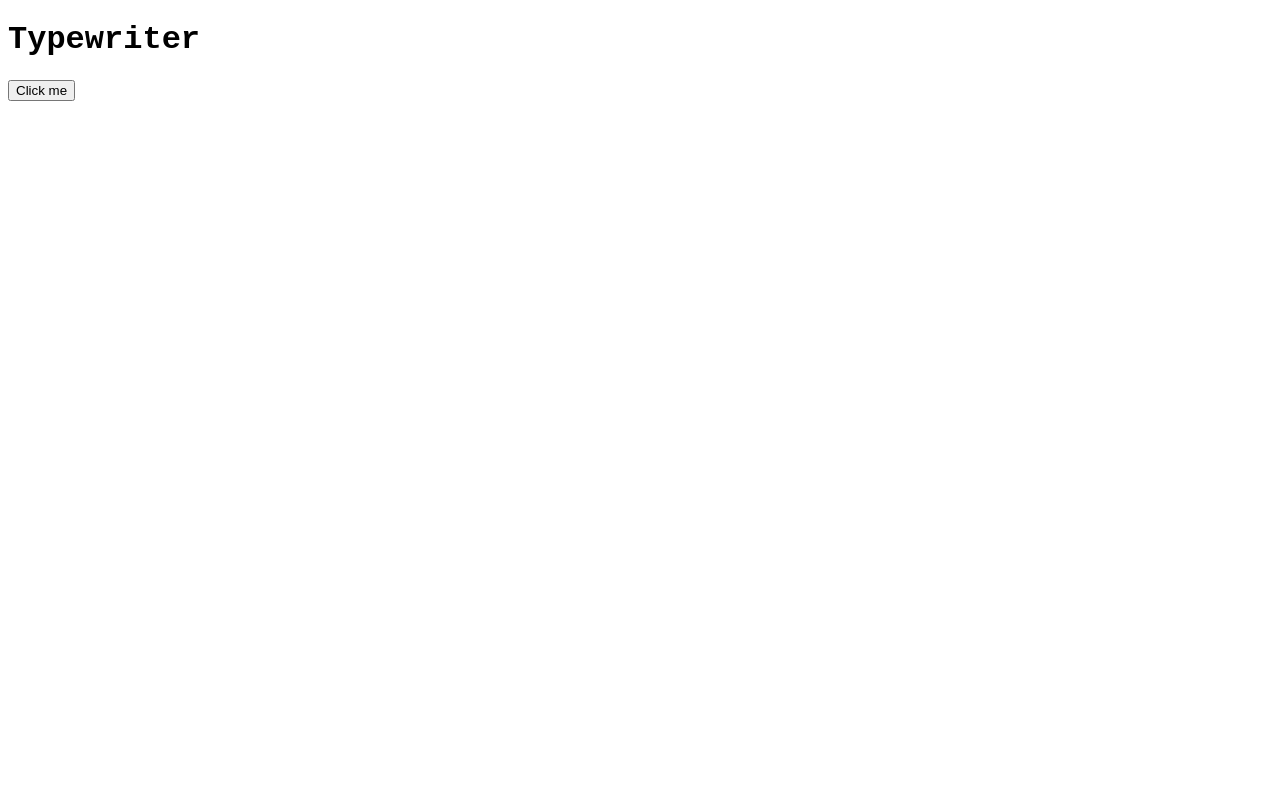
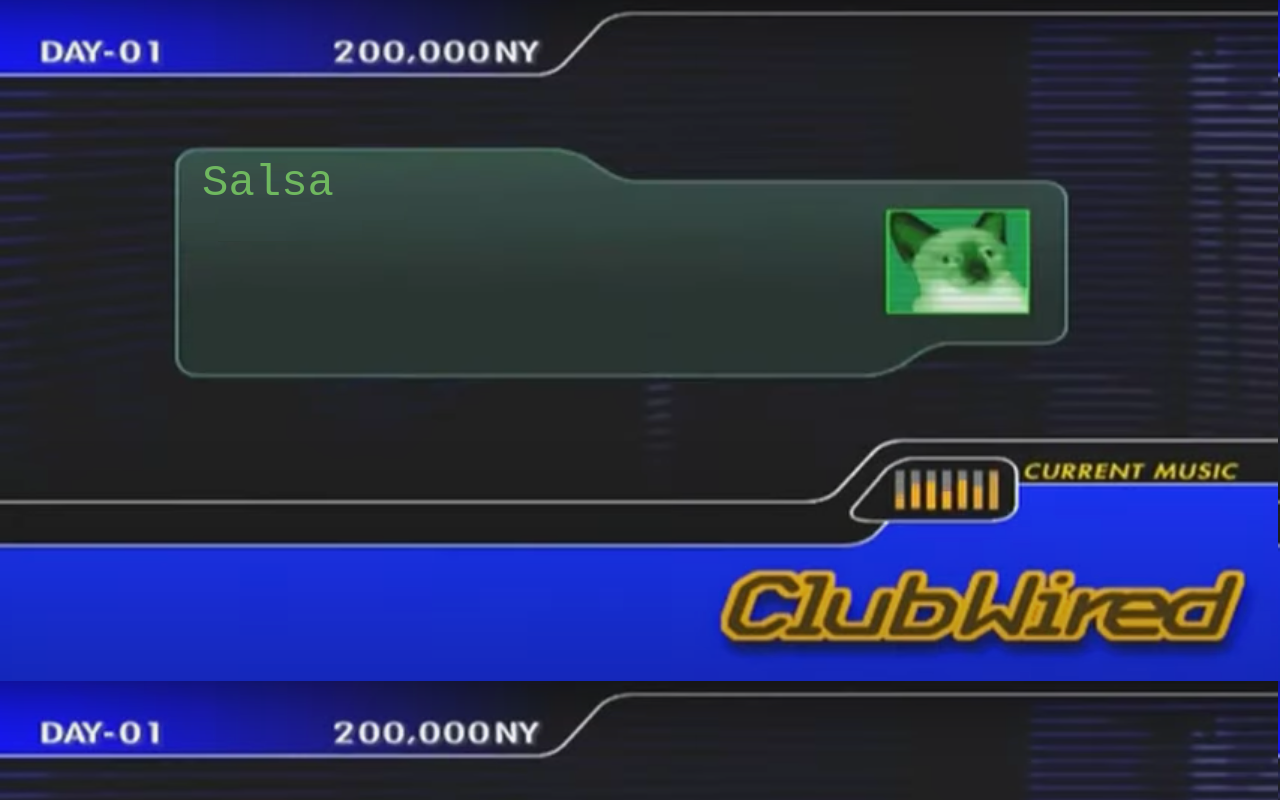
Before and after one commit to MichaelDimmitt/phantom-crash-screens, a plain HTML site: page index.html in a window 1280 px wide. Drawn offline with Linux system fonts and the light colour scheme.

Commit message:
typewriter working correctly.

```diff
--- a/index.html
+++ b/index.html
@@ -2,16 +2,22 @@
 <html>
 <body>
 
-<h1>Typewriter</h1>
-
-<button onclick="typeWriter()">Click me</button>
-
-<p class="line-1" style="width: 250px" id="demo"></p>
+<p style="
+    padding: 0;
+    position: absolute;
+    top: 114px;
+    left: 202px;
+    font-size: 275%;
+    color: #6fb85f;"
+>Salsa</p>
+<p class="line-1"
+  style="padding: 145px 213px; font-size: 181%;"
+  id="demo"></p>
 
 <script>
 var i = 0;
 var txt = `
-  . . . . . . Completed data
+  ......Completed data
   transaction with
   Supervising Bureau. Your
   data has been safely
@@ -19,6 +25,7 @@
 `
 var speed = 50;
 
+document.addEventListener('keypress', typeWriter);
 function typeWriter() {
   if (i < txt.length) {
     if(txt.charAt(i) == '\n')
@@ -28,6 +35,7 @@
     setTimeout(typeWriter, speed);
   }
 }
+
 </script>
 <style>
 /* Global */
@@ -38,10 +46,11 @@
 body{
   height: calc(100vh - 8em);
   font-family: 'Anonymous Pro', monospace;
+  background-image: url("phantom-crash-screen1.png")
 }
 .line-1{
+    color: #348660;
     position: relative;
-    border-right: 2px solid rgba(255,255,255,.75);
 }
 </style>
 
```
Also changed, not shown: phantom-crash-screen1 copy.png (added), phantom-crash-screen1.png (added).
